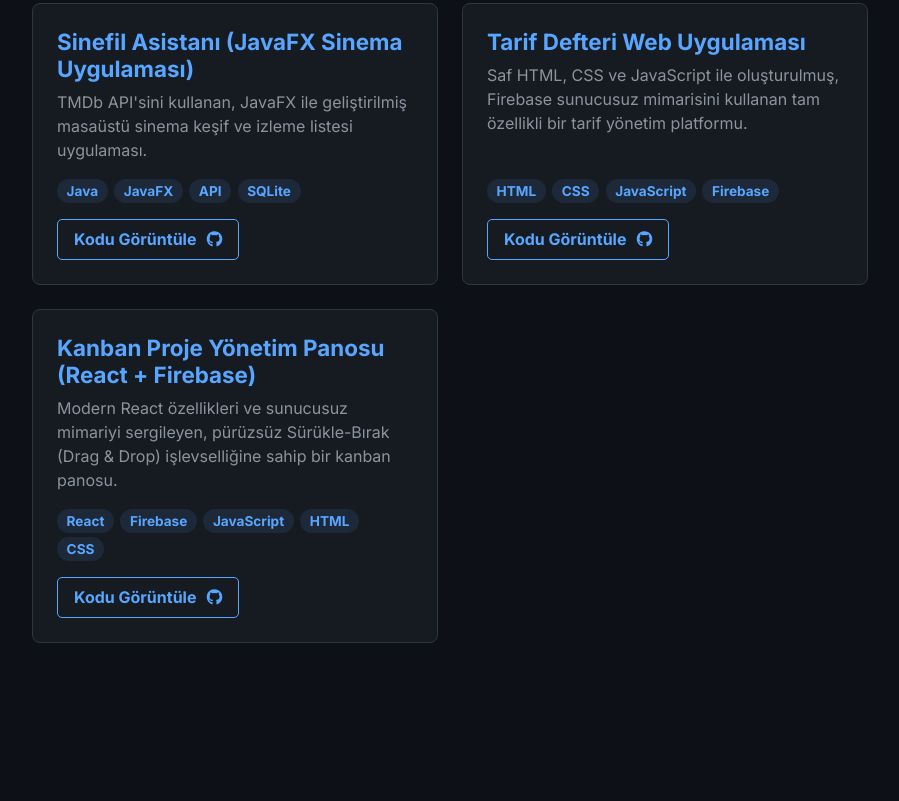
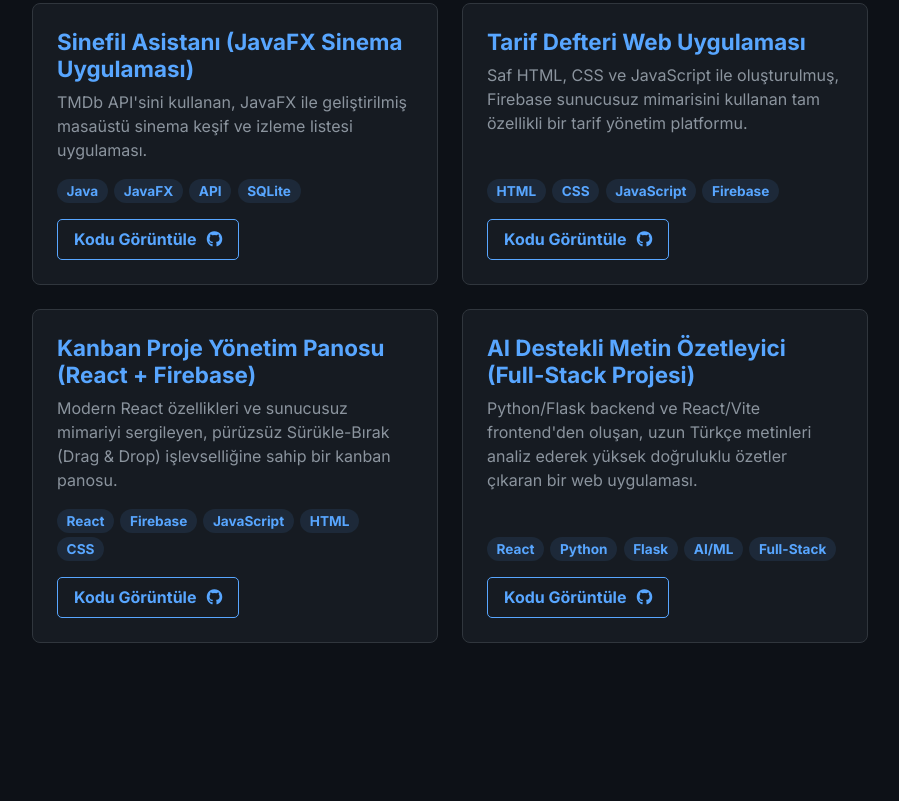
Before and after one commit to alisemiz/alisemiz.github.io, a plain HTML site: page index.html in a window 1280 px wide. Shown: the part 2979-3780 px from the top of the page, without its empty margins (190-1089 px from the left). Drawn offline with nearby package versions, Linux system fonts and the light colour scheme.

Commit message:
Son hali.

```diff
--- a/index.html
+++ b/index.html
@@ -69,6 +69,7 @@
                 <div class="skill-item" data-aos="fade-up" data-aos-delay="400"><i class="fab fa-js"></i><span>JavaScript</span></div>
                 <div class="skill-item" data-aos="fade-up" data-aos-delay="450"><i class="fas fa-fire"></i><span>Firebase</span></div>
                 <div class="skill-item" data-aos="fade-up" data-aos-delay="500"><i class="fab fa-react"></i><span>React</span></div>
+                <div class="skill-item" data-aos="fade-up" data-aos-delay="550"><i class="fas fa-flask"></i><span>Flask</span></div>
             </div>
         </section>
 
@@ -129,6 +130,12 @@
                     <div class="tags"><span>React</span><span>Firebase</span><span>JavaScript</span><span>HTML</span><span>CSS</span></div>
                     <a href="https://github.com/alisemiz/react-kanban-trello-clone.git" class="btn" target="_blank">Kodu Görüntüle <i class="fab fa-github"></i></a>
                 </article>
+                <article class="project-card" data-aos="fade-up" data-aos-delay="900">
+                    <h3>AI Destekli Metin Özetleyici (Full-Stack Projesi)</h3>
+                    <p>Python/Flask backend ve React/Vite frontend'den oluşan, uzun Türkçe metinleri analiz ederek yüksek doğruluklu özetler çıkaran bir web uygulaması.</p>
+                    <div class="tags"><span>React</span><span>Python</span><span>Flask</span><span>AI/ML</span><span>Full-Stack</span></div>
+                    <a href="https://github.com/alisemiz/ai-ozetleyici-projesi.git" class="btn" target="_blank">Kodu Görüntüle <i class="fab fa-github"></i></a>
+                </article>
             </div>
         </section>
 
```
